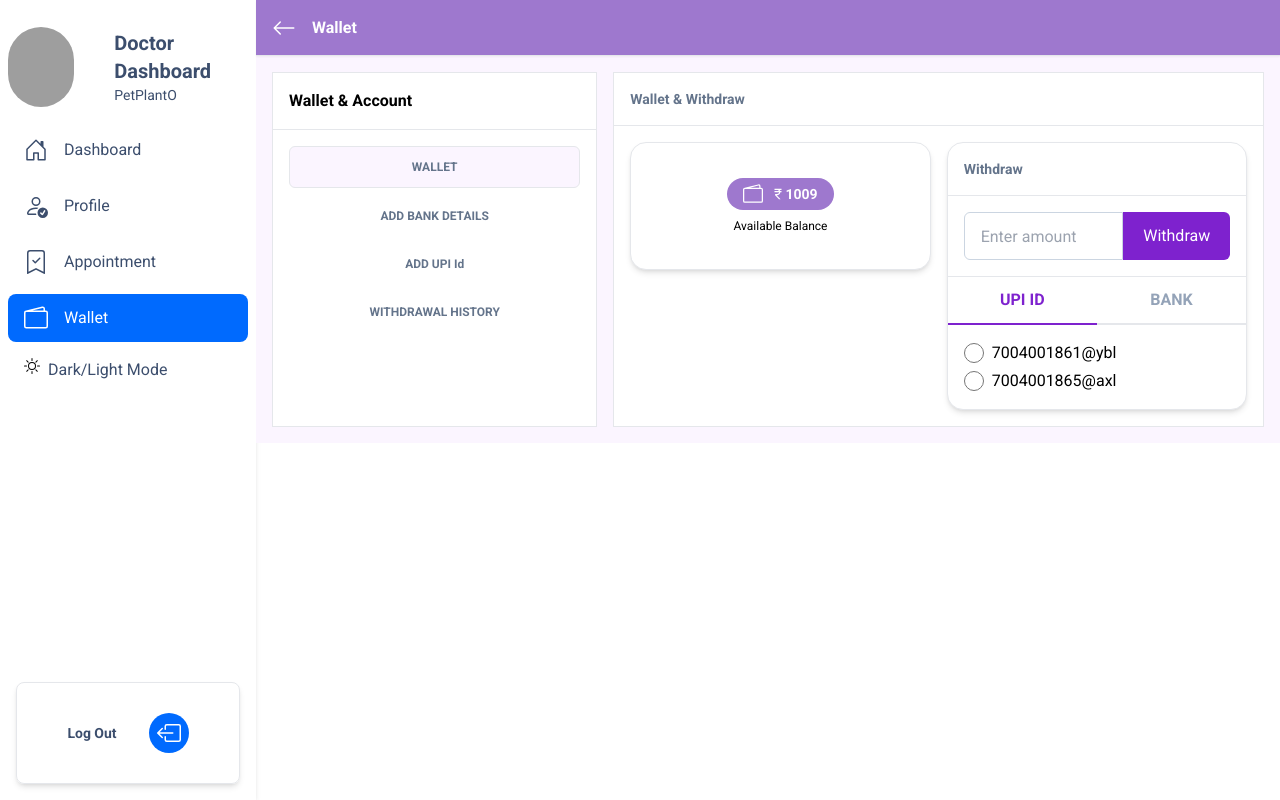
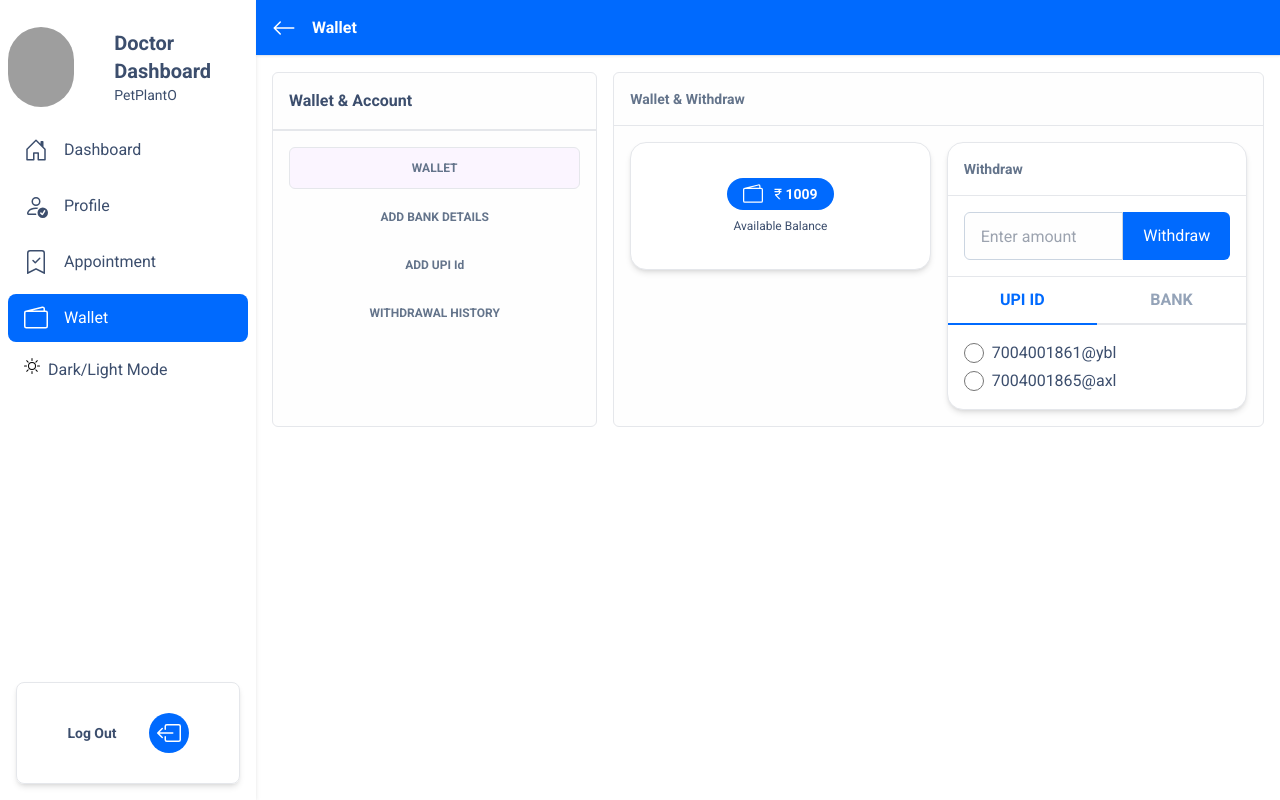
Before and after one commit to lakhanmahto9/babygo-doctor, a React (Vite) app: page /wallet in a window 1280 px wide. Built offline with nearby package versions, Linux system fonts and the light colour scheme; sample sign-in values are in the browser's storage; grey boxes are pictures that could not be loaded.

Commit message:
wallet page dark mode

```diff
--- a/src/components/bank/BankHome.jsx
+++ b/src/components/bank/BankHome.jsx
@@ -3,8 +3,12 @@ import Layout from "../layout/Layout";
 import { BackIcon } from "../../assets/icons/Icons";
 import { useLocation } from "react-router-dom";
 import { useNavigate } from "react-router-dom";
+import { useSelector } from "react-redux";
+import { useThemeColors } from "../../utils/useThemeColor";
 
 const BankHome = ({ children }) => {
+  const isDarkEnabled = useSelector((state)=> state.darkmode.dark);
+  const colors = useThemeColors(isDarkEnabled);
   const { pathname } = useLocation();
   const navigate = useNavigate();
   const changePage = (link) => {
@@ -13,14 +17,15 @@ const BankHome = ({ children }) => {
   return (
     <Layout>
       <div className="w-full relative">
-        <div className="w-full h-14 sticky top-0 border-b bg-[#9e78ce] shadow-sm flex justify-start items-center px-4 gap-4">
+        <div className={`w-full h-14 sticky top-0  shadow-sm flex justify-start items-center px-4 gap-4  ${isDarkEnabled ? "bg-[#101c44]" : "bg-[#006afe] border-b"}`}>
           <BackIcon color="#fff" width="24" height="24" />{" "}
           <p className="text-white font-semibold">Wallet</p>
         </div>
-        <div className="w-full bg-[#fbf5ff] p-4 flex flex-col md:flex-row gap-4">
-          <div className="w-full md:w-1/3 h-auto border bg-white">
-            <p className="font-bold p-4">Wallet & Account</p>
-            <hr />
+        <div className="w-full p-4 flex flex-col md:flex-row gap-4">
+          <div className={`w-full md:w-1/3 h-auto rounded-md border ${isDarkEnabled ? "border-gray-600" : ""}`} style={{background:colors.background,color:colors.text}}>
+            <p className="font-bold p-4" >Wallet & Account</p>
+            {/* <hr /> */}
+            <div className={`border ${isDarkEnabled ? "border-gray-600" : ""}`}></div>
             <div className="w-full p-4 flex flex-col gap-2">
               {[
                 { label: "WALLET", path: "/wallet" },
@@ -31,11 +36,15 @@ const BankHome = ({ children }) => {
                 <div
                   key={item.path}
                   onClick={() => changePage(item.path)}
-                  className={`p-3 w-full flex justify-center items-center cursor-pointer rounded-md ${
-                    pathname === item.path
-                      ? "bg-[#fbf5ff] border"
-                      : "hover:bg-gray-100"
-                  }`}
+                  className={`p-3 w-full flex justify-center items-center cursor-pointer rounded-md
+                    ${pathname === item.path
+                      ? isDarkEnabled
+                        ? "bg-[#040836] border border-gray-600"  // Dark mode color
+                        : "bg-[#fbf5ff] border"  // Light mode color
+                      : isDarkEnabled
+                        ? "hover:bg-gray-700"  // Dark mode hover
+                        : "hover:bg-gray-100"  // Light mode hover
+                    }`}
                 >
                   <p className="text-xs font-semibold text-slate-500">
                     {item.label}
--- a/src/components/bank/Wallet.jsx
+++ b/src/components/bank/Wallet.jsx
@@ -2,12 +2,16 @@ import React, { useState } from "react";
 import BankHome from "./BankHome";
 import { CurrencyRupee } from "@mui/icons-material";
 import { WalletIcon } from "../../assets/icons/Icons";
+import { useSelector } from "react-redux";
+import { useThemeColors } from "../../utils/useThemeColor";
 
 const Wallet = () => {
+  const isDarkEnabled = useSelector((state) => state.darkmode.dark);
+  const colors = useThemeColors(isDarkEnabled);
   const [selectAccount, setSelectAccount] = useState(true);
   return (
     <BankHome>
-      <div className="w-full border bg-white">
+      <div className={`w-full border rounded-md ${isDarkEnabled ? "border-gray-600" : ""}`} style={{ background: colors.background }}>
         <div className="p-4">
           <p className="text-sm text-slate-500 font-semibold">
             Wallet & Withdraw
@@ -15,8 +19,8 @@ const Wallet = () => {
         </div>
         <hr />
         <div className="w-full flex flex-col md:flex-row p-4 gap-4">
-          <div className="w-full md:w-1/2 bg-white h-32 border rounded-2xl shadow-md flex flex-col justify-center items-center">
-            <div className="px-4 py-1 bg-[#9e78ce] rounded-full flex justify-center gap-2 items-center">
+          <div className={`w-full md:w-1/2 h-32 border rounded-2xl shadow-md flex flex-col justify-center items-center ${isDarkEnabled ? "border-gray-600" : ""}`} style={{ background: colors.primary, color: colors.text }}>
+            <div className="px-4 py-1 bg-[#006afe] rounded-full flex justify-center gap-2 items-center">
               <WalletIcon color="white" width="20" height="20" />
               <div className="flex justify-center items-center">
                 <CurrencyRupee sx={{ width: 14, color: "white" }} />
@@ -25,7 +29,7 @@ const Wallet = () => {
             </div>
             <p className="text-xs mt-2">Available Balance</p>
           </div>
-          <div className="w-full md:w-1/2 h-auto bg-white border rounded-2xl shadow-md">
+          <div className={`w-full md:w-1/2 h-auto border rounded-2xl shadow-md ${isDarkEnabled ? "border-gray-600" : ""}`} style={{background:colors.primary,color:colors.text}}>
             <div className="p-4">
               <p className="text-sm text-slate-500 font-semibold">Withdraw</p>
             </div>
@@ -36,10 +40,11 @@ const Wallet = () => {
                   <input
                     type="text"
                     placeholder="Enter amount"
-                    className="border border-slate-300 w-full h-12 rounded-l-md px-4 outline-purple-700"
+                    className={`w-full h-12 rounded-l-md px-4 outline-[#006afe] border ${isDarkEnabled ? "border-gray-600" : " border-slate-300"}`}
+                    style={{background:colors.background}}
                   />
                 </div>
-                <button className="w-2/5 bg-purple-700 h-12 rounded-r-md text-white">
+                <button className="w-2/5 bg-[#006afe] h-12 rounded-r-md text-white">
                   Withdraw
                 </button>
               </div>
@@ -48,14 +53,12 @@ const Wallet = () => {
                 <div className="w-full h-12 flex">
                   <div
                     onClick={() => setSelectAccount(true)}
-                    className={`w-1/2 flex justify-center items-center cursor-pointer ${
-                      selectAccount ? "border-purple-700" : ""
-                    } border-b-2 `}
+                    className={`w-1/2 flex justify-center items-center cursor-pointer ${selectAccount ? "border-[#006afe]" : ""
+                      } border-b-2 `}
                   >
                     <p
-                      className={`font-bold ${
-                        selectAccount ? "text-purple-700" : "text-slate-400"
-                      }  `}
+                      className={`font-bold ${selectAccount ? "text-[#006afe]" : "text-slate-400"
+                        }  `}
                     >
                       {" "}
                       UPI ID
@@ -63,14 +66,12 @@ const Wallet = () => {
                   </div>
                   <div
                     onClick={() => setSelectAccount(false)}
-                    className={`w-1/2 flex justify-center items-center cursor-pointer ${
-                      selectAccount ? "" : "border-purple-700"
-                    } border-b-2`}
+                    className={`w-1/2 flex justify-center items-center cursor-pointer ${selectAccount ? "" : "border-[#006afe]"
+                      } border-b-2`}
                   >
                     <p
-                      className={`font-bold ${
-                        !selectAccount ? "text-purple-700" : "text-slate-400"
-                      }  `}
+                      className={`font-bold ${!selectAccount ? "text-[#006afe]" : "text-slate-400"
+                        }  `}
                     >
                       BANK
                     </p>
@@ -80,11 +81,11 @@ const Wallet = () => {
                   {selectAccount ? (
                     <div className="flex flex-col gap-1">
                       <div className="flex gap-2">
-                        <input type="radio" className="accent-purple-700 w-5" />{" "}
+                        <input type="radio" className="accent-[#006afe] w-5" />{" "}
                         <p>7004001861@ybl</p>
                       </div>
                       <div className="flex gap-2">
-                        <input type="radio" className="accent-purple-700 w-5" />{" "}
+                        <input type="radio" className="accent-[#006afe] w-5" />{" "}
                         <p>7004001865@axl</p>
                       </div>
                     </div>
```
